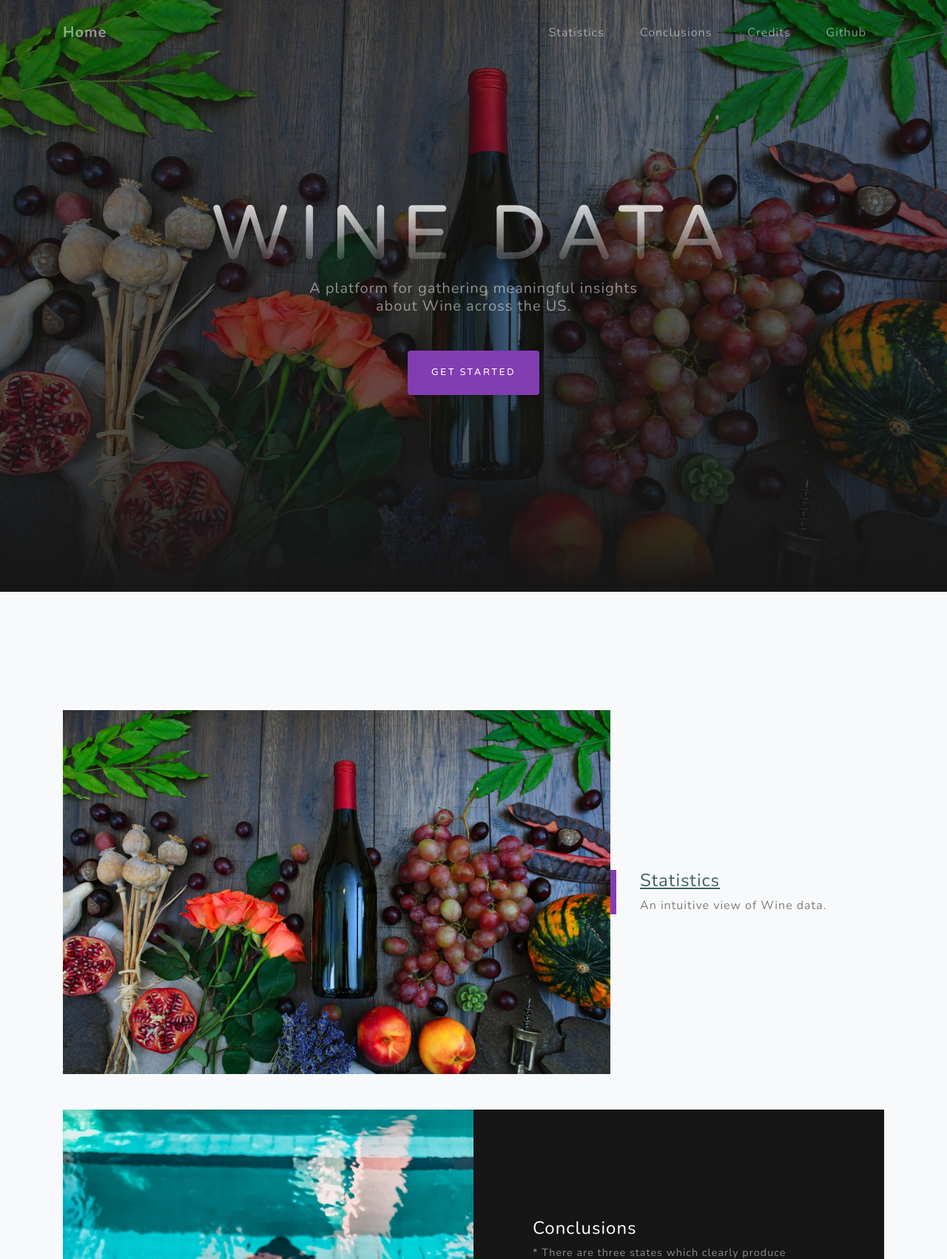
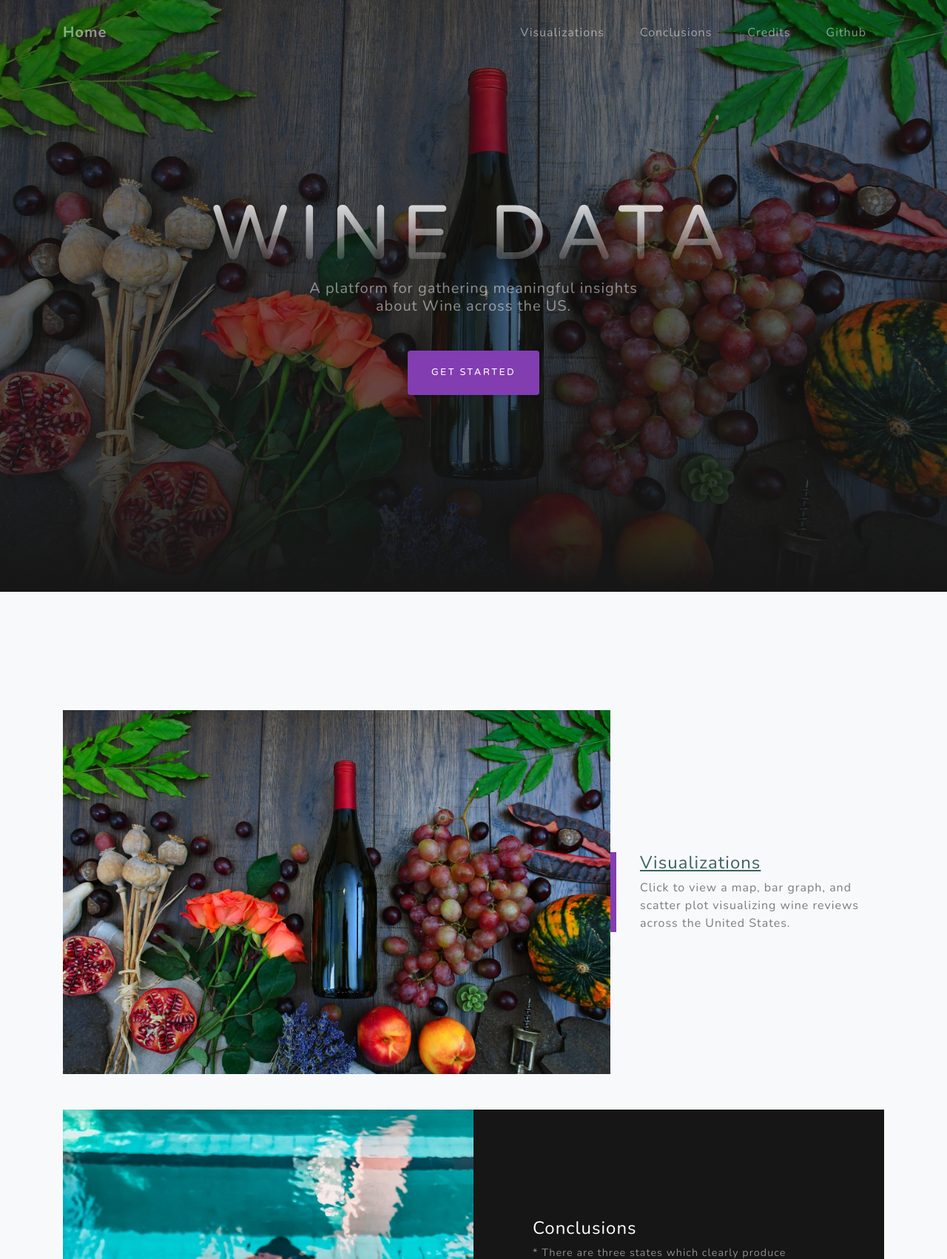
Before and after one commit to theodoremoreland/TopWine, a Python web app: template templates/index.html in a window 1280 px wide. Shown: the top 1702 px of the page at 74% size. Run offline with Jinja, Linux system fonts and the light colour scheme; the template is opened without the code that fills it, so the values that code supplies are empty; some libraries are stand-ins or nearby versions.

Commit message:
changed references to 'stats' / 'statistics' to visualizations for better UX

```diff
--- a/application.py
+++ b/application.py
@@ -48,7 +48,7 @@ def index():
     return render_template("index.html")
 
 
-@application.route("/stats")
+@application.route("/visualizations")
 def stats():
     global results_from_states_query, results_from_reviews_query
     extracted_reviews_list = []
@@ -102,7 +102,7 @@ def stats():
         "description" : description
     }
 
-    return render_template("stats.html", states=extracted_states_dict, top10=extracted_reviews_list, table10=extracted_reviews_dict)
+    return render_template("visualizations.html", states=extracted_states_dict, top10=extracted_reviews_list, table10=extracted_reviews_dict)
 
 
 @application.route("/map")
--- a/templates/base.html
+++ b/templates/base.html
@@ -29,7 +29,7 @@
         />
 
         <!-- Map & Bar Icons -->
-        <link rel="stylesheet" href="static/css/stats.css">
+        <link rel="stylesheet" href="static/css/visualizations.css">
         <link rel="stylesheet" href="static/css/dvf.css">
         <link rel="stylesheet" href="static/css/map.css">
 
--- a/templates/index.html
+++ b/templates/index.html
@@ -41,7 +41,7 @@
                 <div class="collapse navbar-collapse" id="navbarResponsive">
                     <ul class="navbar-nav ml-auto">
                         <li class="nav-item">
-                            <a class="nav-link js-scroll-trigger" href="#stats">Statistics</a>
+                            <a class="nav-link js-scroll-trigger" href="#visualizations">Visualizations</a>
                         </li>
                         <li class="nav-item">
                             <a class="nav-link js-scroll-trigger" href="#conclusions">Conclusions</a>
@@ -66,7 +66,7 @@
                     <h2 class="text-white-50 mx-auto mt-2 mb-5">
                         A platform for gathering meaningful insights about Wine across the US.
                     </h2>
-                    <a href="#stats" class="btn btn-primary js-scroll-trigger">
+                    <a href="#visualizations" class="btn btn-primary js-scroll-trigger">
                         Get Started
                     </a>
                 </div>
@@ -78,9 +78,9 @@
                 <!-- Featured Route Row -->
                 <div class="row align-items-center no-gutters mb-4 mb-lg-5">
                     <div class="col-xl-8 col-lg-7">
-                        <a href="/stats">
+                        <a href="/visualizations">
                             <img
-                                id="stats"
+                                id="visualizations"
                                 class="img-fluid mb-3 mb-lg-0"
                                 src="{{ url_for('static', filename='img/bg-bottle.jpg') }}"
                                 alt=""
@@ -89,12 +89,12 @@
                     </div>
                     <div class="col-xl-4 col-lg-5">
                         <div class="featured-text text-center text-lg-left">
-                            <a href="/stats">
+                            <a href="/visualizations">
                                 <h4>
-                                    Statistics
+                                    Visualizations
                                 </h4>
                             </a>
-                            <p class="text-black-50 mb-0">An intuitive view of Wine data.</p>
+                            <p class="text-black-50 mb-0">Click to view a map, bar graph, and scatter plot visualizing wine reviews across the United States.</p>
                         </div>
                     </div>
                 </div>
```
Also changed, not shown: static/css/visualizations.css (renamed from static/css/stats.css), templates/visualizations.html (renamed from templates/stats.html).
